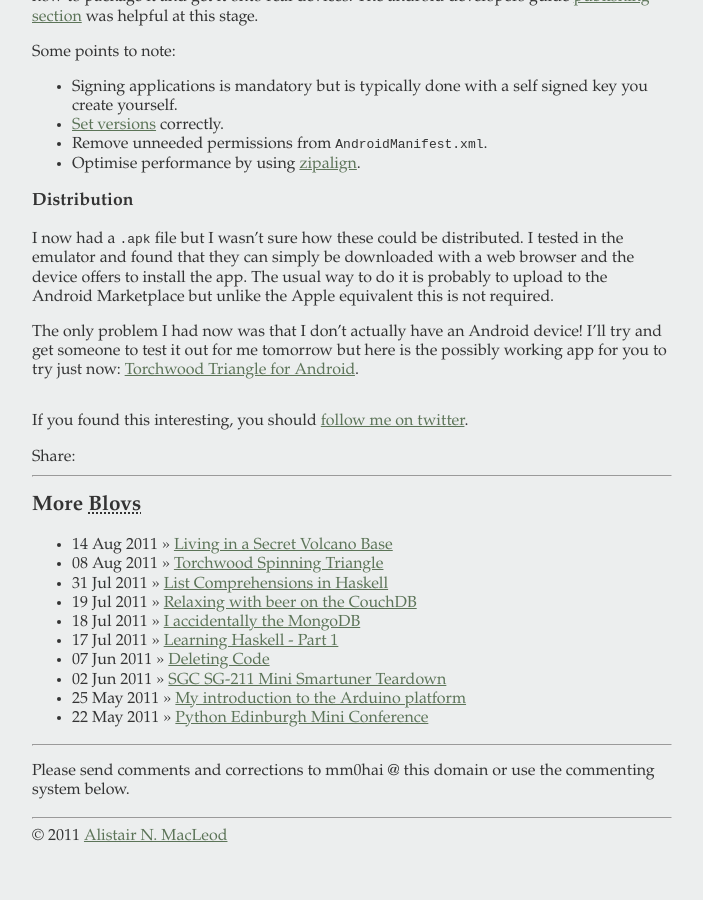
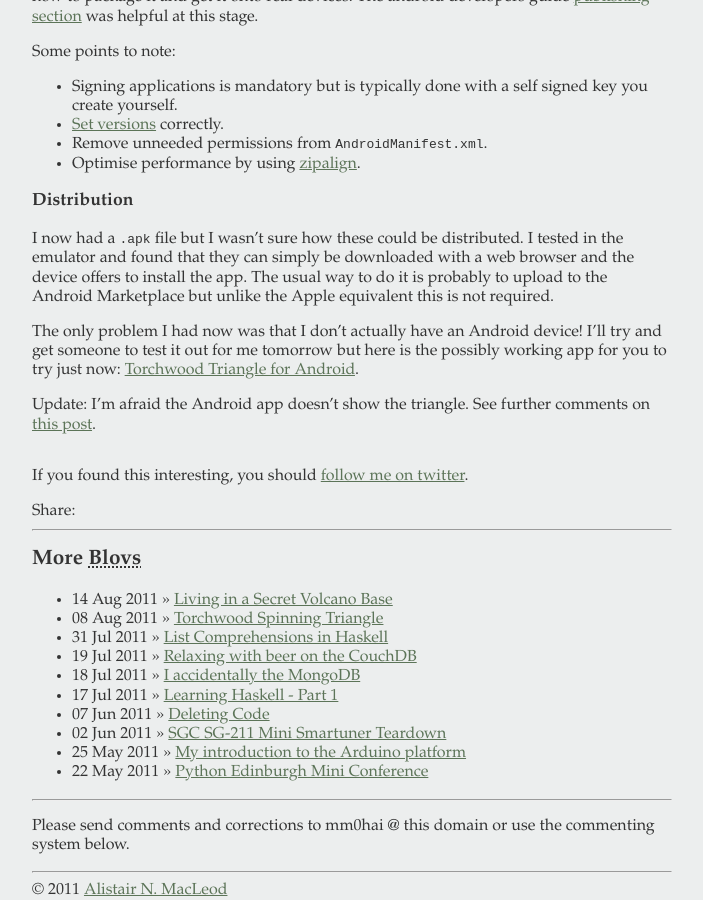
Before and after one commit to anm/anm.github.com, a Jekyll site: the page built from blog/_posts/2011-09-11-Native-Mobile-Web-Apps-with-PhoneGap.md, in a window 1280 px wide and 900 px high, scrolled down 1502 px. Shown: the whole window, without its empty margins (32-735 px from the left). Built offline with Jekyll 4.4.1, drawn with Linux system fonts in a browser that asks for light colours; Markdown is read by kramdown in place of the engine named in the settings; comment, search, counter and statistics services are not loaded; a style sheet for code colours, icons or effects is not loaded; before the commit the page ends 2348 px from its top, so only the background shows below that.

Commit message:
Noted android app not working.

```diff
--- a/blog/_posts/2011-09-11-Native-Mobile-Web-Apps-with-PhoneGap.md
+++ b/blog/_posts/2011-09-11-Native-Mobile-Web-Apps-with-PhoneGap.md
@@ -114,3 +114,8 @@ I'll try and get someone to test it out for me tomorrow but here is the
 possibly working app for you to try just now: <a
 href="/misc/torchwood-spinning-triangle/Torchwood_Triangle.apk">Torchwood
 Triangle for Android</a>.
+
+Update: I'm afraid the Android app doesn't show the triangle. See further
+comments on <a
+href="http://mm0hai.net/blog/2011/08/08/Torchwood-Triangle-with-CSS-3D-Transforms.html">this
+post</a>.
```
